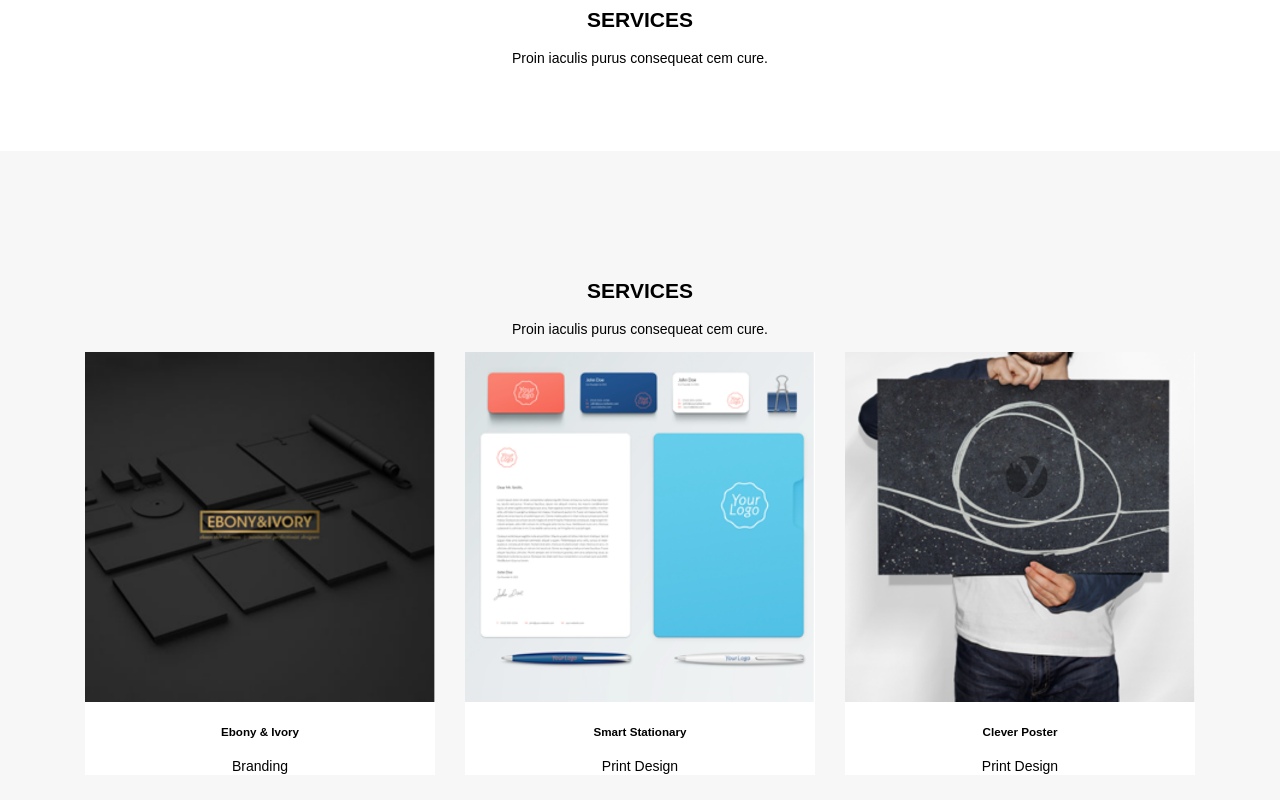
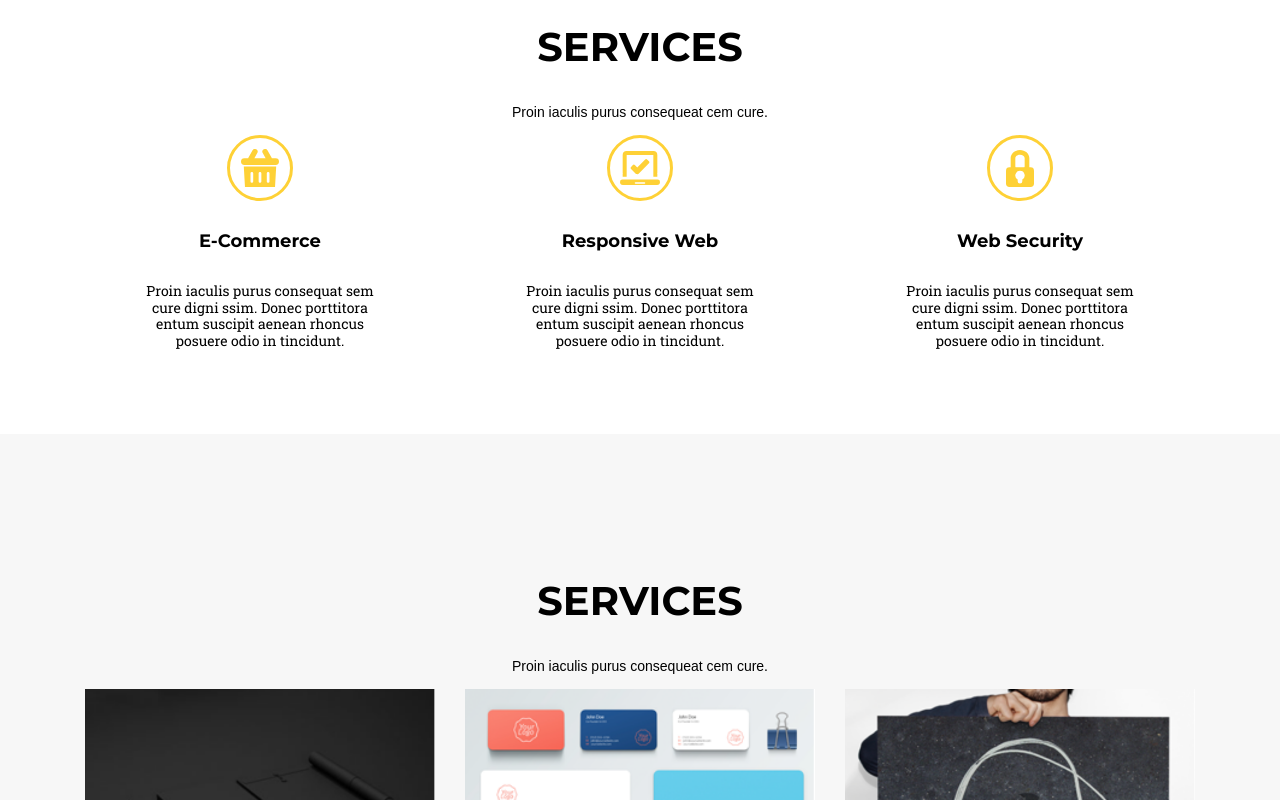
Before and after one commit to arcinech/module4_4, a website: page index.html in a window 1280 px wide. Shown: the part 920-1720 px from the top of the page. Drawn offline with Linux system fonts and the light colour scheme; a web font is replaced by a local one.

Commit message:
Added icons files, new global styles and content to services section

```diff
--- a/index.html
+++ b/index.html
@@ -33,10 +33,37 @@
                 </div>
                 <div class="row">
                     <div class="col-12 col-md-4">
+                        <div class="services-box">
+                            <div class="services-img">
+                                <img src="images/Icon-Basket.svg" alt="Basket">
+                            </div>
+                            <div class="services-inner">
+                                <h5 class="sub-title">E-Commerce</h5>
+                                <p>Proin iaculis purus consequat sem cure digni ssim. Donec porttitora entum suscipit aenean rhoncus posuere odio in tincidunt.</p>
+                            </div>
+                        </div>
                     </div>
                     <div class="col-12 col-md-4">
+                        <div class="services-box">
+                            <div class="services-img">
+                                <img src="images/Icon-Laptop.svg" alt="Laptop">
+                            </div>
+                            <div class="services-inner">
+                                <h5 class="sub-title">Responsive Web</h5>
+                                <p>Proin iaculis purus consequat sem cure digni ssim. Donec porttitora entum suscipit aenean rhoncus posuere odio in tincidunt.</p>
+                            </div>
+                        </div>
                     </div>
                     <div class="col-12 col-md-4">
+                        <div class="services-box">
+                            <div class="services-img">
+                                <img src="images/Icon-Locked.svg" alt="Locked">
+                            </div>
+                            <div class="services-inner">
+                                <h5 class="sub-title">Web Security</h5>
+                                <p>Proin iaculis purus consequat sem cure digni ssim. Donec porttitora entum suscipit aenean rhoncus posuere odio in tincidunt.</p>
+                            </div>
+                        </div>
                     </div>
                 </div>
             </div>
@@ -54,7 +81,7 @@
                                 <img src="images/1.jpg" alt="one">
                             </div>
                             <div class="box-inner">
-                                <h5>Ebony &amp; Ivory</h5>
+                                <h5 class="sub-title">Ebony &amp; Ivory</h5>
                                 <p>Branding</p>
                             </div>
                         </div>
@@ -65,7 +92,7 @@
                                 <img src="images/2.jpg" alt="two">
                             </div>
                             <div class="box-inner">
-                                <h5>Smart Stationary</h5>
+                                <h5 class="sub-title">Smart Stationary</h5>
                                 <p>Print Design</p>
                             </div>
                         </div>
@@ -76,7 +103,7 @@
                                 <img src="images/3.jpg" alt="three">
                             </div>
                             <div class="box-inner">
-                                <h5>Clever Poster</h5>
+                                <h5 class="sub-title">Clever Poster</h5>
                                 <p>Print Design</p>
                             </div>
                         </div>
@@ -87,7 +114,7 @@
                                 <img src="images/4.jpg" alt="four">
                             </div>
                             <div class="box-inner">
-                                <h5>Vinyl Record</h5>
+                                <h5 class="sub-title">Vinyl Record</h5>
                                 <p>Product Mock-Up</p>
                             </div>
                         </div>
@@ -98,7 +125,7 @@
                                 <img src="images/5.jpg" alt="five">
                             </div>
                             <div class="box-inner">
-                                <h5>Treehouse Template</h5>
+                                <h5 class="sub-title">Treehouse Template</h5>
                                 <p>Web Design</p>
                             </div>
                         </div>
@@ -109,7 +136,7 @@
                                 <img src="images/6.jpg" alt="six">
                             </div>
                             <div class="box-inner">
-                                <h5>Burned Logo</h5>
+                                <h5 class="sub-title">Burned Logo</h5>
                                 <p>Branding</p>
                             </div>
                         </div>
--- a/sass/style.scss
+++ b/sass/style.scss
@@ -37,6 +37,17 @@ body {
 
 section {
     padding: 110px 0 70px
+}
+
+.section-title {
+    font-family: $font-header;
+    font-size: 40px;
+    font-weight: bold;
+}
+.sub-title {
+    font-family: $font-header;
+    font-size: 18px;
+    font-weight: bold;
 }
 
 /* splash */
@@ -81,6 +92,25 @@ section {
 }
 
 /* services */
+
+.services-inner {
+    padding: 0 50px;
+
+    p {
+        font-family: $font-secondary;
+    }
+}
+
+.services-img {
+    display: flex;
+    justify-content: center;
+    align-items: center;
+    width: 66px;
+    height: 66px;
+    border: 3px solid $color-yellowy;
+    border-radius: 50%;
+    margin: auto;
+}
 
 /* portfolio */
 
```
Also changed, not shown: css/style.css, images/Icon-Basket.svg (added), images/Icon-Laptop.svg (added), images/Icon-Locked.svg (added), 1 other file.
